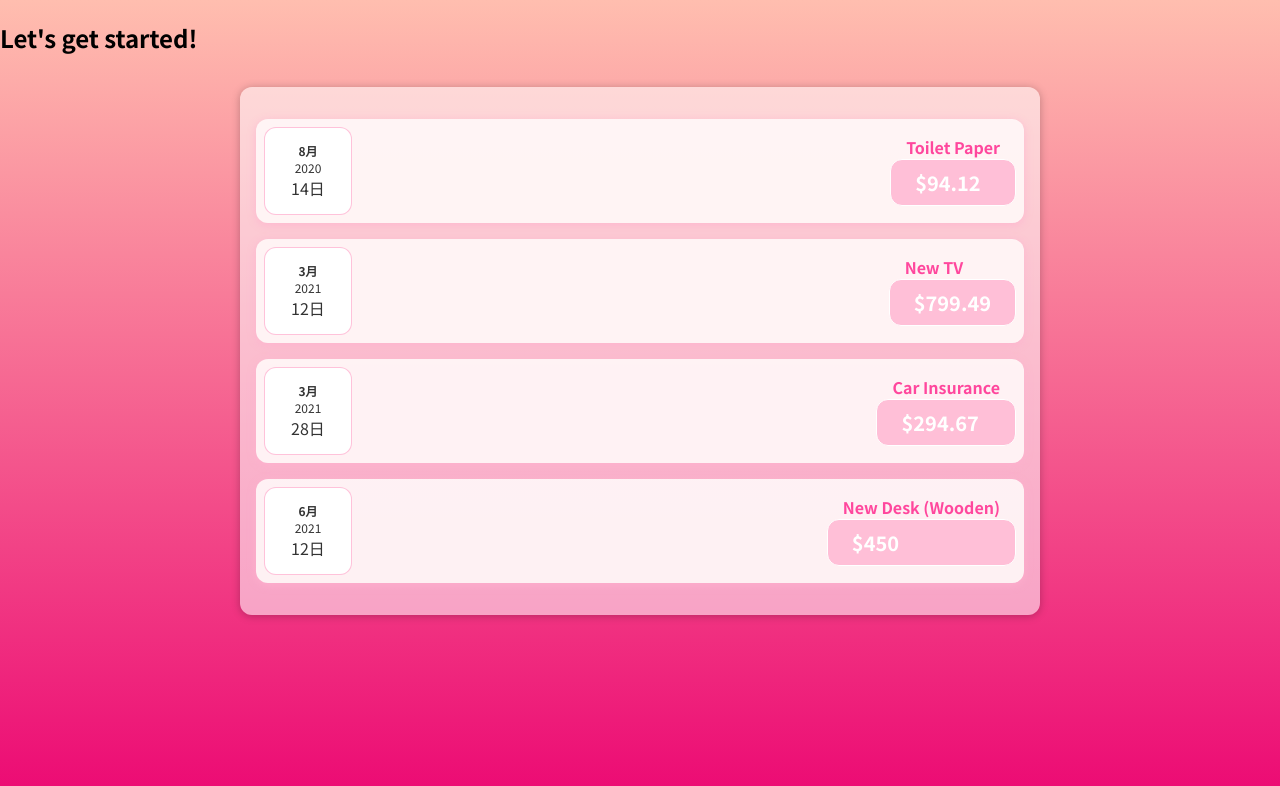
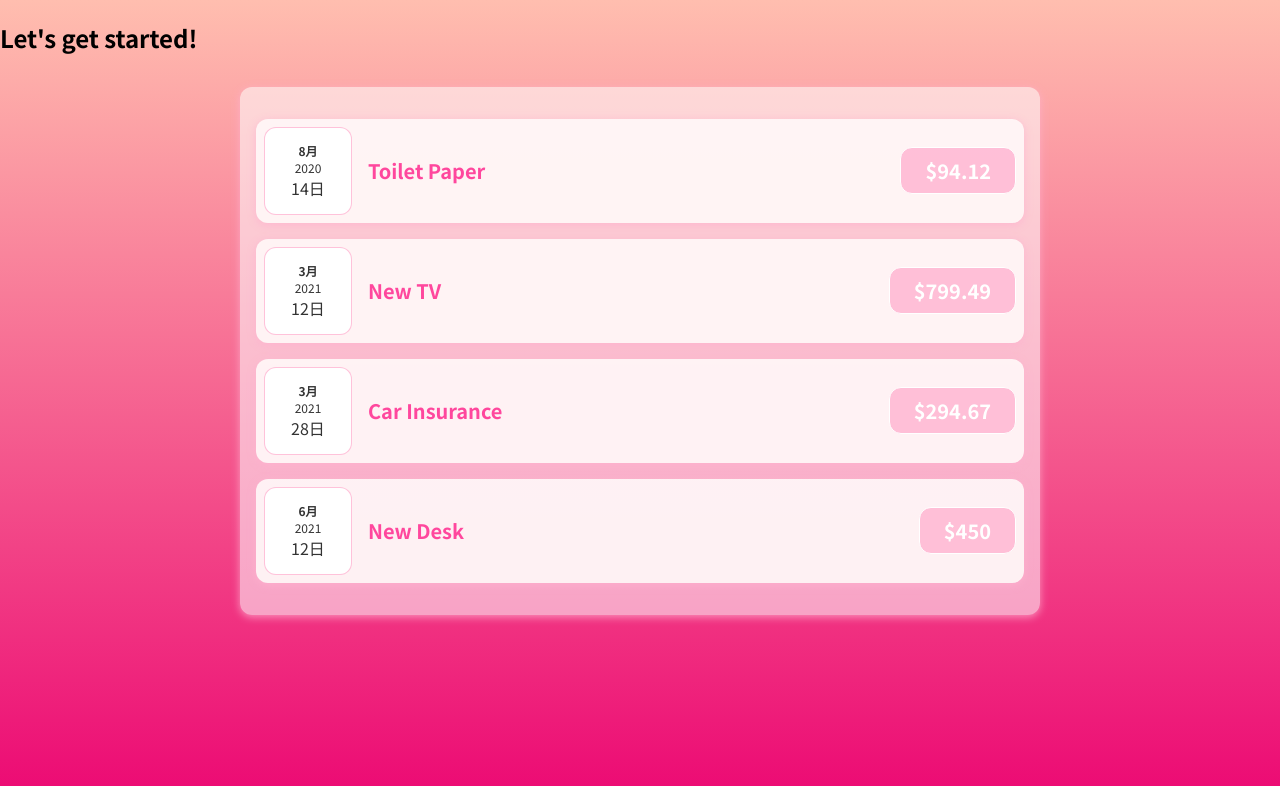
Before and after one commit to yuchi0307/expensesTracker, a JavaScript app: page / in a window 1280 px wide. Shown: the top 786 px of the page. Built offline with nearby package versions, Linux system fonts and the light colour scheme.

Commit message:
children props概念整理

```diff
--- a/src/App.js
+++ b/src/App.js
@@ -19,7 +19,7 @@
     },
     {
       id: "e4",
-      title: "New Desk (Wooden)",
+      title: "New Desk",
       amount: 450,
       date: new Date(2021, 5, 12),
     },
--- /dev/null
+++ b/src/Components/Card.css
@@ -0,0 +1,4 @@
+.card {
+  box-shadow: 0 2px 8px #ffb1cfc5;
+  border-radius: 12px;
+}
--- /dev/null
+++ b/src/Components/Card.js
@@ -0,0 +1,17 @@
+import './Card.css'
+// 1. 作為可以重複利用的 wrapper ，在網頁開發通常稱之為 Card 。
+// 2. 欲將 Card 這個 component ( 客製化的 html tag ) 作為 opening closing tag，不像是一般的html可以直接讀懂class
+// 3. 利用 React 內建特別的 prop 讓他讀懂 html 的 attribute -> props.children
+// 4. 所有 component 都接收 props.children
+// 5. props.children 永遠代表其 opening closing tag之間的內容
+// 6. 為避免我客製化的 Card html tag 只讀得懂我給予他的css內容，他忘記去讀本身在ExpensesItem.js中的className='expense-item'
+    //必須多提醒他：const classes = 'card ' （我客製化的css className）+ props.className（原應有的）;
+    //注意！ 'card '結尾必須有空格否則無效
+function Card(props){
+    const classes = 'card ' + props.className;
+    return(
+    <div className={classes}>{props.children}</div>
+    )
+}
+
+export default Card;
--- a/src/Components/ExpenseItem.css
+++ b/src/Components/ExpenseItem.css
@@ -2,10 +2,9 @@
     display: flex;
     justify-content: space-between;
     align-items: center;
-    box-shadow: 0 2px 8px #ffb1cfc5;
+
     padding: 0.5rem;
     margin: 1rem 0;
-    border-radius: 12px;
     background-color: #fff8f8ea;
   }
 
--- a/src/Components/ExpenseItem.js
+++ b/src/Components/ExpenseItem.js
@@ -1,18 +1,19 @@
 import './ExpensesDate.js';
 import './ExpenseItem.css';
+import Card from './Card.js';
 import ExpensesDate from './ExpensesDate.js';
 
 function ExpenseItem(props) {
 
 
   return (
-    <div className='expense-item'>
+    <Card className='expense-item'>
      <ExpensesDate date={props.date}/>
-      <div className='xpense-item__description'>
+      <div className='expense-item__description'>
         <h2>{props.title}</h2>
         <div className='expense-item__price'>${props.amount}</div>
       </div>
-    </div>
+    </Card>
   );
 }
 
--- a/src/Components/MyExpenses.css
+++ b/src/Components/MyExpenses.css
@@ -1,9 +1,8 @@
 .expenses {
     padding: 1rem;
-    background-color: rgba(255, 255, 255, 0.548);
+    background-color:rgba(255, 255, 255, 0.548);
     margin: 2rem auto;
     width: 50rem;
     max-width: 95%;
-    border-radius: 12px;
-    box-shadow: 0 1px 8px rgba(0, 0, 0, 0.25);
+
   }
--- a/src/Components/MyExpenses.js
+++ b/src/Components/MyExpenses.js
@@ -1,10 +1,10 @@
 import './ExpenseItem';
 import ExpenseItem from "./ExpenseItem";
-import './MyExpenses.css'
-
+import './MyExpenses.css';
+import Card from './Card';
 function MyExpenses(props) {
   return (
-    <div className='expenses'>
+    <Card className='expenses'>
       <ExpenseItem
       title={props.data[0].title}
       amount={props.data[0].amount}
@@ -23,7 +23,7 @@
       date={props.data[3].date} />
 
 
-    </div>
+    </Card>
   );
 }
 
```
Also changed, not shown: 1 other file (tests, documents, lock files or other folders).
